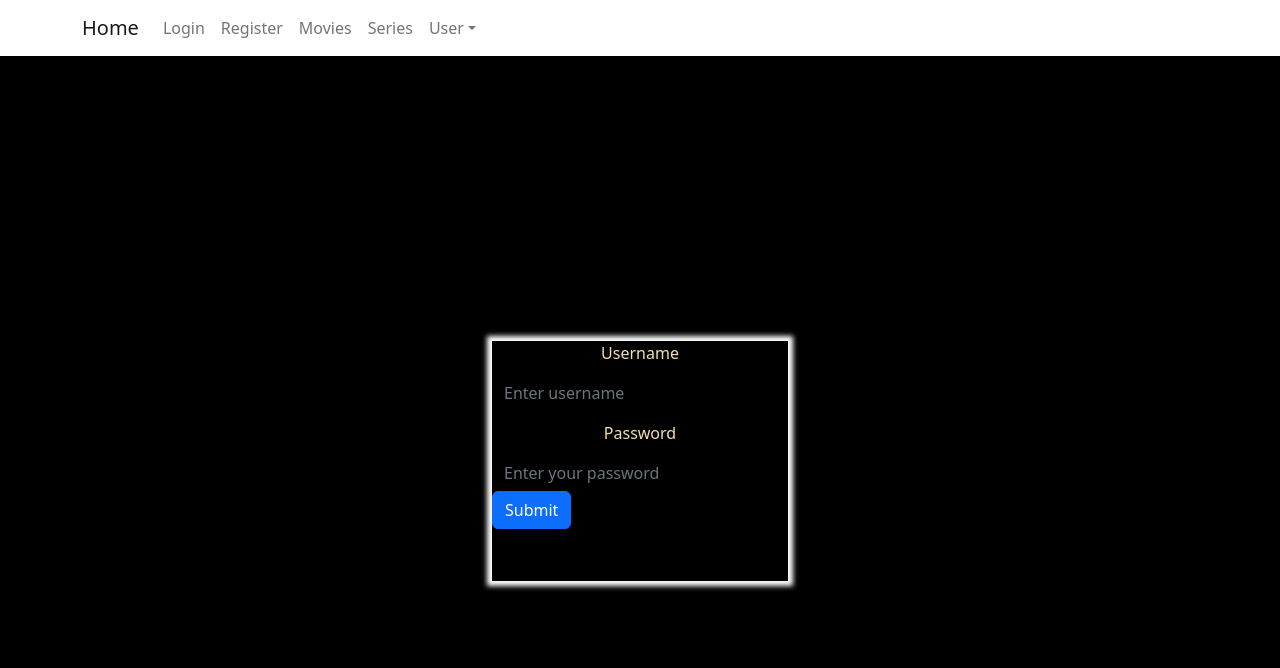
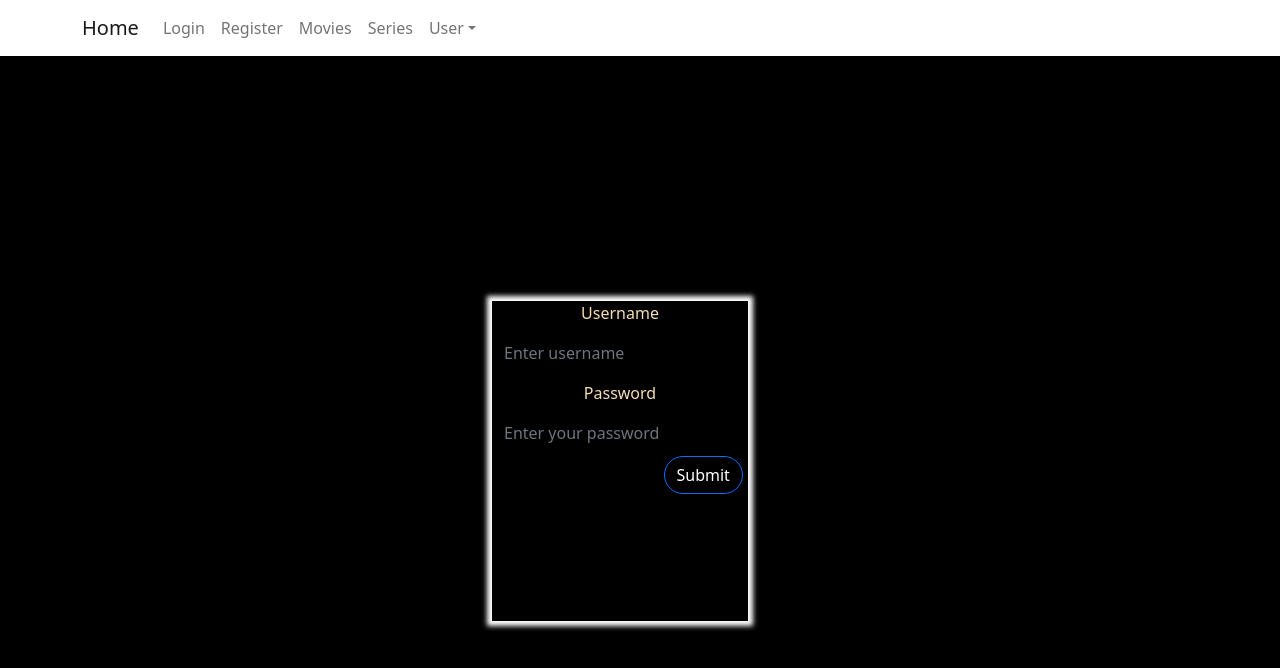
Before and after one commit to AdryDevs/react-front-connected-to-backend-database, a React (Create React App) app: page /login in a window 1280 px wide. Shown: the top 668 px of the page. Built offline with nearby package versions, Linux system fonts and the light colour scheme; no server answers.

Commit message:
Colocando el boton en su sitio

```diff
--- a/src/Components/Login/Login.jsx
+++ b/src/Components/Login/Login.jsx
@@ -54,8 +54,8 @@ const handleSubmit = (e) => {
                 >
                 </Form.Control>
             </Form.Group>
-            <Form.Group controlId='submit'>
-                <Button type='submit'
+            <Form.Group className="boxboton" controlId='submit'>
+                <Button type='submit' className="Boton"
                     onClick={handleSubmit} >
                     Submit
                 </Button>
--- a/src/Components/Login/Login.scss
+++ b/src/Components/Login/Login.scss
@@ -1,16 +1,70 @@
-.containerform{
+.containerform {
     background-color: black;
-    height: 30vh;
+    height: 40vh;
+    width: 20vw;
     box-shadow: 0 0 5px 5px white;
 }
-.words{
+
+.words {
     color: wheat;
     display: flex;
     justify-content: center;
     margin: 10px;
 }
-.input{
+
+.input {
     background-color: black;
     border: none;
     cursor: pointer;
 }
+
+.Boton {
+    background-color: black;
+    border-radius: 35px;
+    margin: 2%;
+    cursor: pointer;
+    position: relative;
+}
+
+
+.boxboton {
+    display: flex;
+    justify-content: flex-end;
+
+}
+
+Boton::before {
+    content: "";
+    position: absolute;
+    top: 0;
+    left: 0;
+    z-index: -1;
+    width: 100%;
+    height: 100%;
+    background-color: linear-gradient(45deg,
+            red, blue, deeppink, rgb(77, 1, 107) red, blue, deeppink, rgb(77, 1, 107));
+    background-size: 800%;
+    border-radius: 10px;
+    filter: blur(8px);
+    animation: glowing 20s linear infinite;
+}
+
+@keyframes glowing {
+    0% {
+        background-position: 0 0;
+    }
+
+    50% {
+        background-position: 400% 0;
+    }
+
+    100% {
+        background-position: 0 0;
+    }
+}
+
+.CBoton {
+    display: flex;
+    justify-content: flex-end;
+    align-items: center;
+}
```
